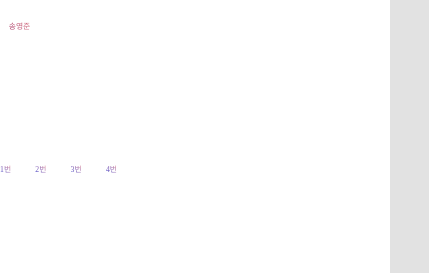
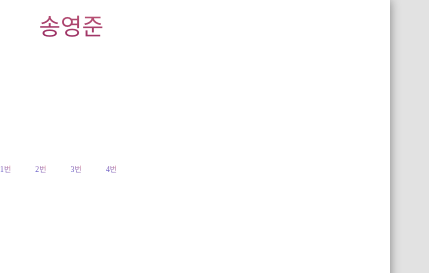
Before and after one commit to S0ngYoungJun/songsong, a website: page index.html in a window 390 px wide. Shown: the top 273 px of the page, 429 px wide, since content can reach past the window. Drawn offline with Linux system fonts and the light colour scheme.

Commit message:
미디어쿼리 div1

```diff
--- a/index.html
+++ b/index.html
@@ -110,6 +110,18 @@ img{
     width:100vw;
       height:40vh;
   }
+  .navcenter>div:nth-child(1){
+      width:100vw;
+      height:6vh;
+      display:flex;
+      justify-content: left;
+      margin-left:10vw;
+      align-items: center;
+      font-size: 6vw;
+      background: linear-gradient(to right top, #861657, #ffa69e);
+      color: transparent;
+      -webkit-background-clip: text;
+    }
 }
   </style>
 </head>
```
